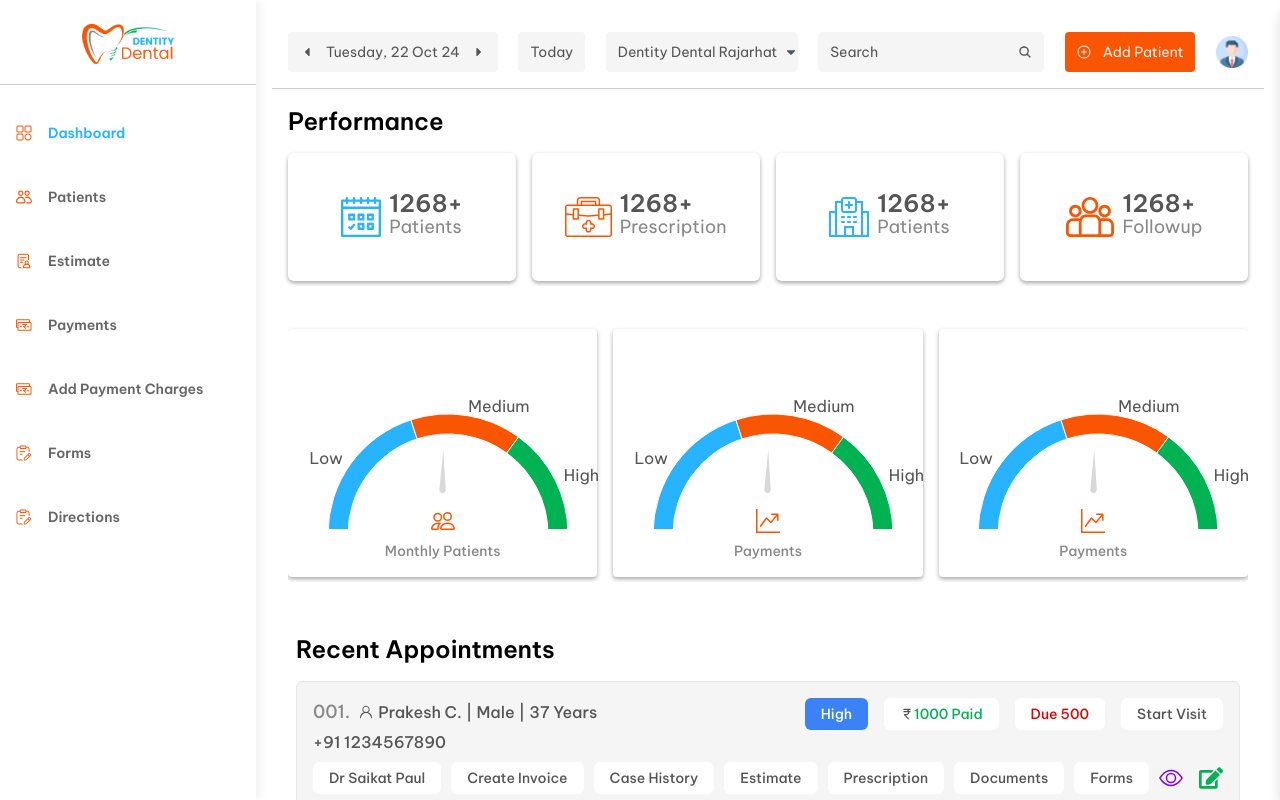
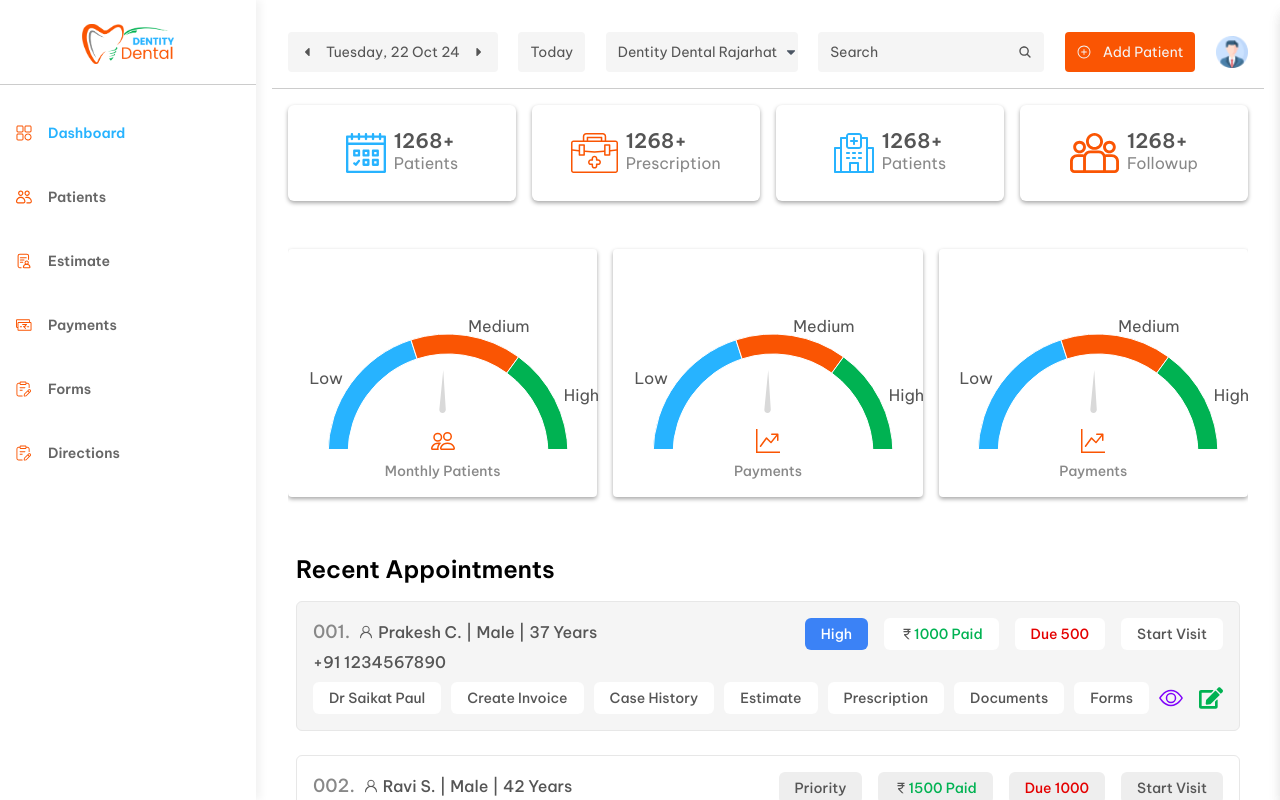
Before and after one commit to therebootai/democlinicsofwarefrontend, a React (Vite) app: page /doctor/dashboard in a window 1280 px wide. Built offline with nearby package versions, Linux system fonts and the light colour scheme.

Commit message:
modified

```diff
--- a/src/component/PerformanceComponent.jsx
+++ b/src/component/PerformanceComponent.jsx
@@ -17,11 +17,10 @@ const PerformanceComponent = () => {
   ];
   return (
     <div className="flex flex-col gap-4">
-      <h1 className="xlg:text-2xl text-xl font-semibold ">Performance</h1>
       <div className="grid grid-cols-4 gap-4 xl:gap-8">
         {details.map((item, index) => (
           <div
-            className="xlg:h-[8rem] h-[6rem] w-full bg-white rounded-md boxsh flex justify-center items-center "
+            className="xlg:h-[6rem] h-[5rem] w-full bg-white rounded-md boxsh flex justify-center items-center "
             key={index}
           >
             <div className="flex items-center justify-center gap-2">
@@ -33,10 +32,10 @@ const PerformanceComponent = () => {
                 />
               </div>
               <div className="flex flex-col">
-                <h1 className="text-[#555555] text-lg/[20px] xlg:text-2xl/[20px] font-semibold ">
+                <h1 className="text-[#555555] text-base/[20px] xlg:text-xl/[20px] font-semibold ">
                   {item.totalnumber}
                 </h1>
-                <h2 className="text-base xlg:text-lg text-[#888888] font-normal">
+                <h2 className="text-sm xlg:text-base text-[#888888] font-normal">
                   {item.name}
                 </h2>
               </div>
--- a/src/component/SideHeader.jsx
+++ b/src/component/SideHeader.jsx
@@ -27,11 +27,6 @@ const AdminSideHeader = () => {
       icon: "/icons/payments.svg",
       name: "Payments",
       link: "/doctor/payments",
-    },
-    {
-      icon: "/icons/payments.svg",
-      name: "Add Payment Charges",
-      link: "/payments/add-payment-charges",
     },
 
     {
--- a/src/component/Topheader.jsx
+++ b/src/component/Topheader.jsx
@@ -1,4 +1,4 @@
-import React, { useRef, useState } from "react";
+import React, { useEffect, useRef, useState } from "react";
 import dayjs from "dayjs";
 import { FaCaretDown, FaCaretLeft, FaCaretRight } from "react-icons/fa";
 import { IoSearch } from "react-icons/io5";
@@ -17,6 +17,7 @@ const Topheader = ({
   const [isProfileDropdownOpen, setIsProfileDropdownOpen] = useState(false);
   const profileImageRef = useRef(null);
   const profileDropdownRef = useRef(null);
+  const modalRef = useRef(null);
 
   const toggleProfileDropdown = () => {
     setIsProfileDropdownOpen((prev) => !prev);
@@ -37,6 +38,19 @@ const Topheader = ({
 
   // Format the date to "Today, 10 Sep 24"
   const formattedDate = currentDate.format("dddd, DD MMM YY");
+
+  useEffect(() => {
+    const handleClickOutside = (event) => {
+      if (modalRef.current && !modalRef.current.contains(event.target)) {
+        setIsModalShow(false);
+      }
+    };
+
+    document.addEventListener("mousedown", handleClickOutside);
+    return () => {
+      document.removeEventListener("mousedown", handleClickOutside);
+    };
+  }, [setIsModalShow]);
 
   return (
     <header className="flex justify-between pb-5 p-2 xlg:p-4 border-b border-black/20">
@@ -115,6 +129,7 @@ const Topheader = ({
         </span>
       </div>
       <div
+        ref={modalRef}
         className={`fixed top-0 right-0 h-screen w-[60%] xl:w-[50%] overflow-scroll z-[100] custom-scroll  bg-[#EDF4F7] shadow-lg transform transition-transform duration-300 ease-in-out ${
           isModalShow ? "translate-x-0" : "translate-x-full"
         }`}
--- a/src/pages/Estimate.jsx
+++ b/src/pages/Estimate.jsx
@@ -2,6 +2,8 @@ import React from "react";
 import AdminDashboardTemplate from "../template/AdminDashboardTemplate";
 import Topheader from "../component/Topheader";
 import { MdCurrencyRupee } from "react-icons/md";
+import { GoPlusCircle } from "react-icons/go";
+import { Link } from "react-router-dom";
 
 const Estimate = () => {
   const estimate = [
@@ -19,7 +21,15 @@ const Estimate = () => {
   return (
     <AdminDashboardTemplate>
       <div>
-        <Topheader />
+        <Topheader>
+          <Link
+            to="/payments/add-payment-charges"
+            className="flex items-center bg-custom-orange hover:bg-custom-blue gap-3 rounded px-3 h-[2.5rem] text-xs xl:text-base xlg:text-sm text-[#F5F5F5]"
+          >
+            <GoPlusCircle />
+            <h3>Create Invoice</h3>
+          </Link>
+        </Topheader>
       </div>
       <div className="flex flex-col gap-10 mt-6 ">
         <div className="w-[40%]">
```
